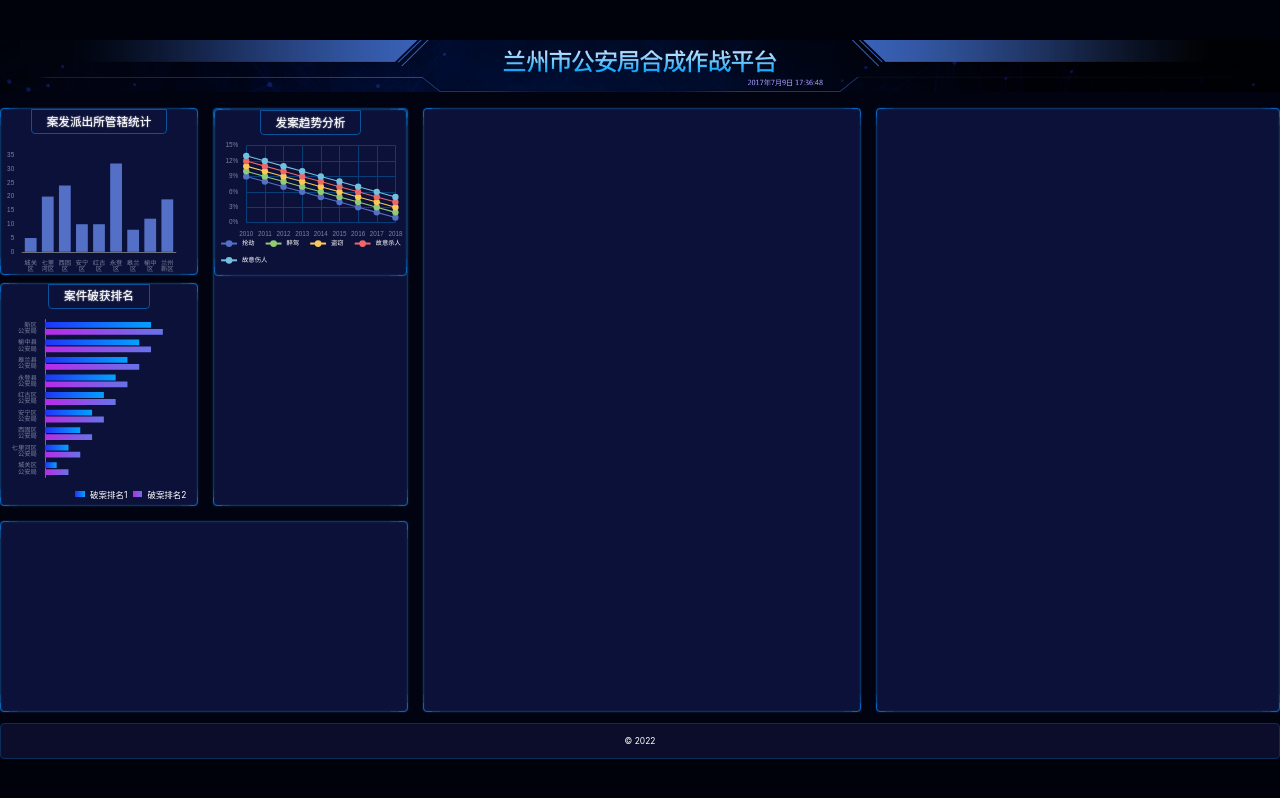
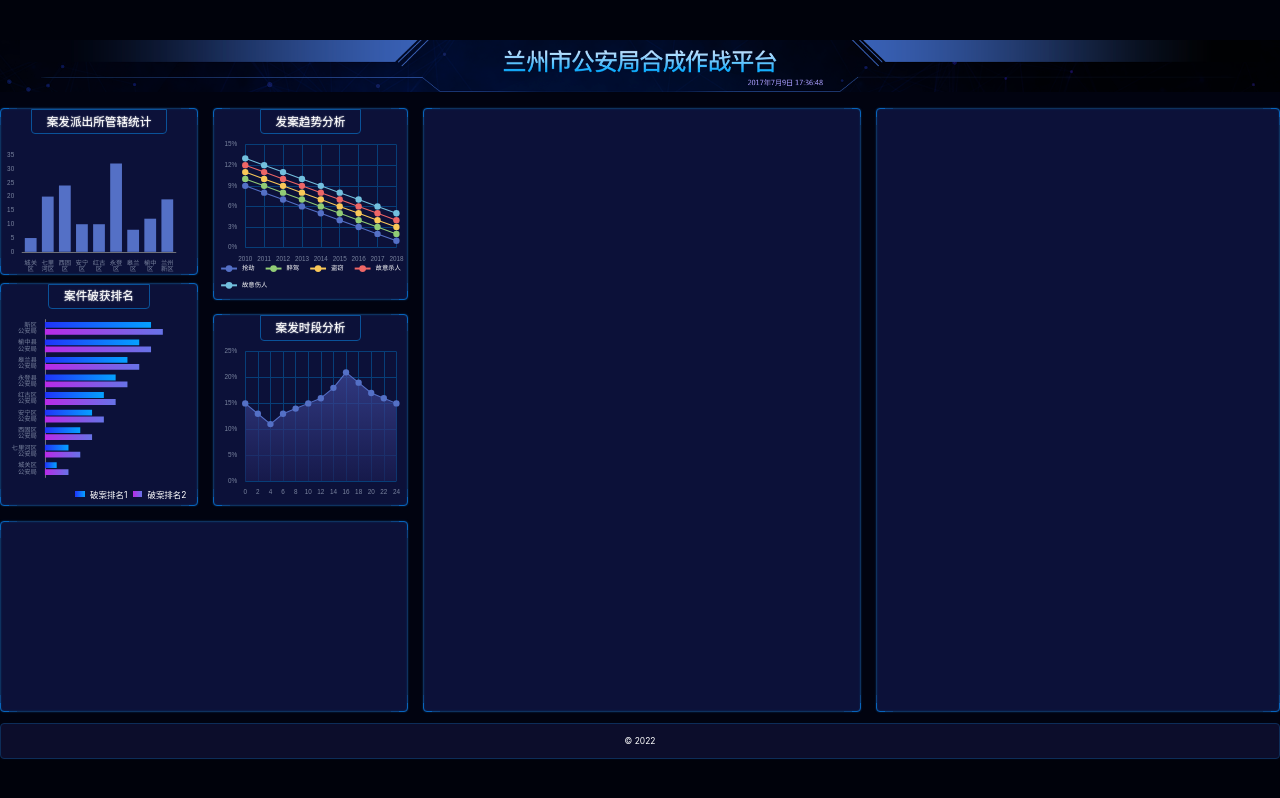
Before and after one commit to Drwna/bigScreen, a React (Vite) app: page /#/ in a window 1280 px wide. Built offline with nearby package versions, Linux system fonts and the light colour scheme.

Commit message:
chart-4 折线图完成

```diff
--- /dev/null
+++ b/src/components/chart-4.tsx
@@ -0,0 +1,61 @@
+import React, {useEffect, useRef} from 'react';
+import * as echarts from 'echarts';
+import {createEchartsOptions} from '../shared/create-echarts-options';
+import {px} from '../shared/px';
+
+const Chart4 = () => {
+  const divRef = useRef(null);
+  useEffect(() => {
+    const myChart = echarts.init(divRef.current);
+    myChart.setOption(createEchartsOptions({
+      xAxis: {
+        type: 'category',
+        boundaryGap: false,
+        data: [0, 2, 4, 6, 8, 10, 12, 14, 16, 18, 20, 22, 24],
+        splitLine: {show: true, lineStyle: {color: '#073E78'}},
+        axisTick: {show: false},
+        axisLine: {show: false},
+      },
+      yAxis: {
+        type: 'value',
+        splitLine: {lineStyle: {color: '#073E78'}},
+        axisLabel: {
+          formatter(val) {
+            return val * 100 + '%';
+          }
+        }
+      },
+      series: [{
+        name: '故意伤人',
+        type: 'line',
+        data: [
+          0.15, 0.13, 0.11,
+          0.13, 0.14, 0.15,
+          0.16, 0.18, 0.21,
+          0.19, 0.17, 0.16,
+          0.15
+        ],
+        symbol: 'circle',
+        symbolSize: px(12),
+        lineStyle: {width: px(2)},
+        areaStyle: {
+          color: new echarts.graphic.LinearGradient(0, 0, 0, 1, [{
+            offset: 0,
+            color: '#414a9f'
+          }, {
+            offset: 1,
+            color: '#1b1d52'
+          }]),
+        }
+      }]
+    }));
+  }, []);
+
+  return (
+    <div className="bordered 案发时段">
+      <h2>案发时段分析</h2>
+      <div ref={divRef} className="chart"/>
+    </div>
+  );
+};
+export {Chart4};
--- a/src/pages/home.scss
+++ b/src/pages/home.scss
@@ -67,6 +67,9 @@
     }
     > .section2 {
       grid-area: box2;
+      display: flex;
+      flex-direction: column;
+      justify-content: space-between;
     }
     > .section3 {
       grid-area: box3;
@@ -77,7 +80,7 @@
     > .section5 {
       grid-area: box5;
     }
-    .管辖统计, .破获排名, .发案趋势 {
+    .管辖统计, .破获排名, .发案趋势, .案发时段 {
       height: px(315);
       display: flex;
       flex-direction: column;
@@ -96,6 +99,9 @@
         flex: 1;
         width: 100%;
       }
+    }
+    .发案趋势, .案发时段 {
+      height: px(363);
     }
     .破获排名 {
       height: px(423);
--- a/src/pages/home.tsx
+++ b/src/pages/home.tsx
@@ -4,6 +4,7 @@
 import {Chart1} from '../components/chart-1';
 import {Chart2} from '../components/chart-2';
 import {Chart3} from '../components/chart-3';
+import {Chart4} from '../components/chart-4';
 
 export const Home = () => {
 
@@ -16,8 +17,9 @@
           <Chart1/>
           <Chart2/>
         </section>
-        <section className="bordered section2">
+        <section className="section2">
           <Chart3/>
+          <Chart4/>
         </section>
         <section className="bordered section3"></section>
         <section className="bordered section4"></section>
```
